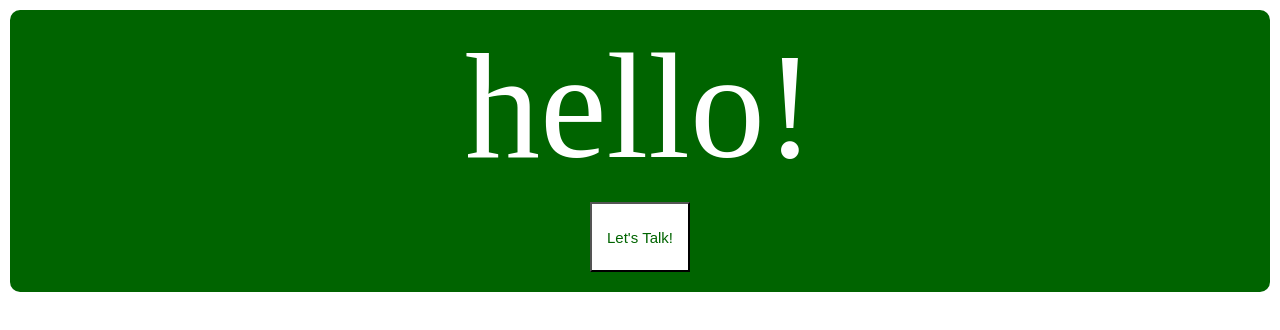
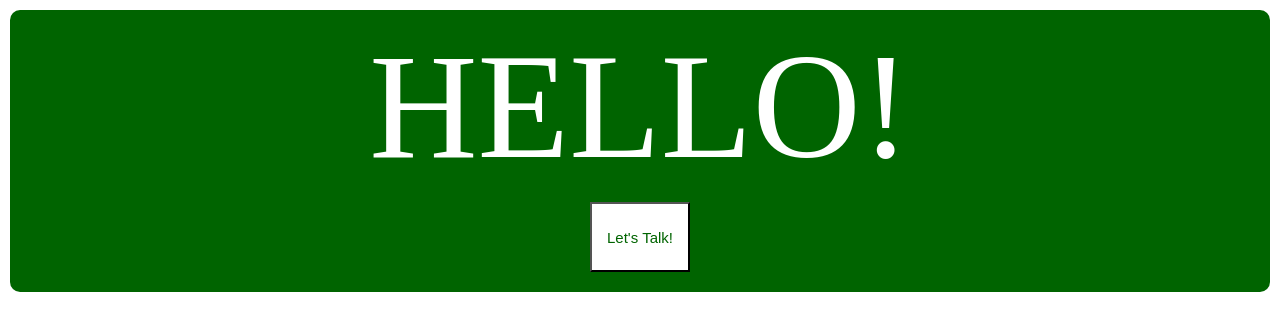
Before and after one commit to billahdotdev/test-site, a React (Vite) app: page / in a window 1280 px wide. Shown: the top 330 px of the page. Built offline with nearby package versions, Linux system fonts and the light colour scheme.

Commit message:
New Commit Again

```diff
--- a/src/App.jsx
+++ b/src/App.jsx
@@ -15,7 +15,7 @@ function App() {
                     padding: 10,
                     marginTop: 10,
                 }}>
-                <p style={{ fontSize: 150, color: 'white' }}>hello!</p>
+                <p style={{ fontSize: 150, color: 'white' }}>HELLO!</p>
                 <button
                     style={{
                         backgroundColor: 'white',
```
